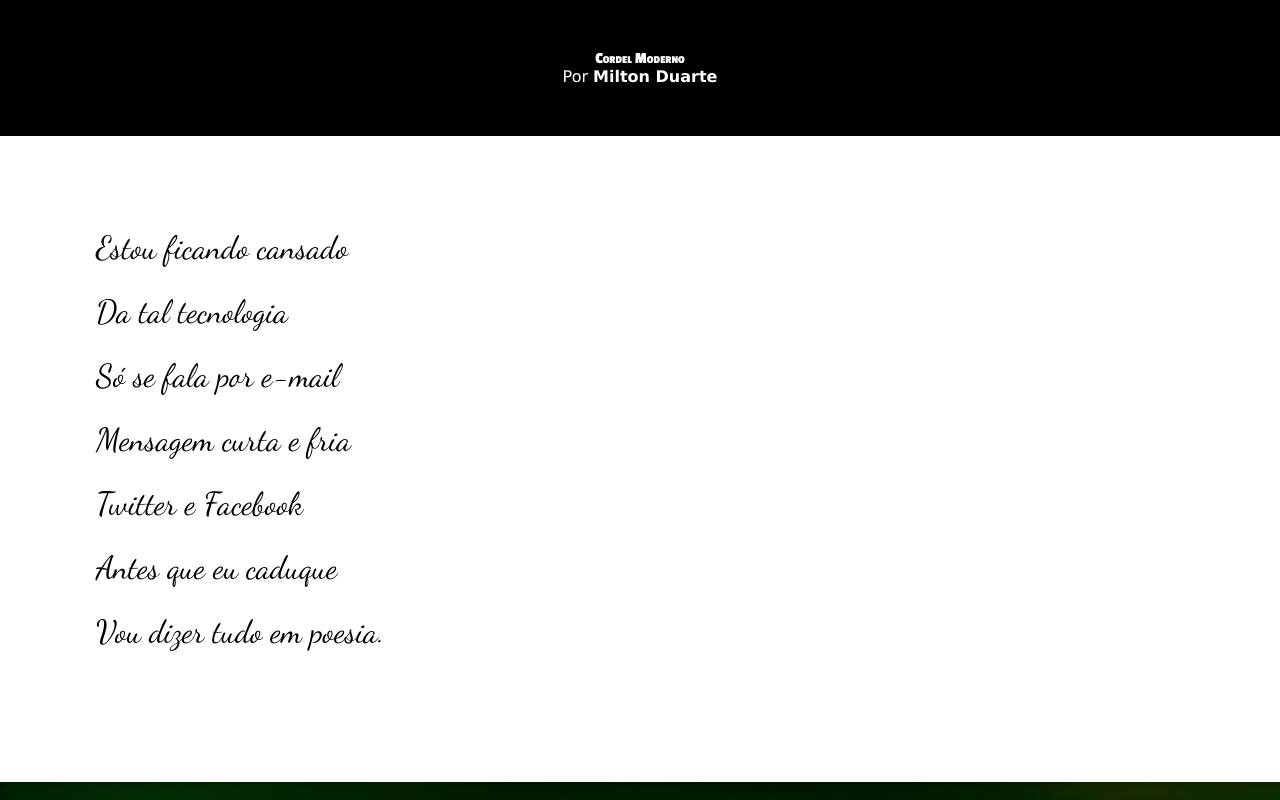
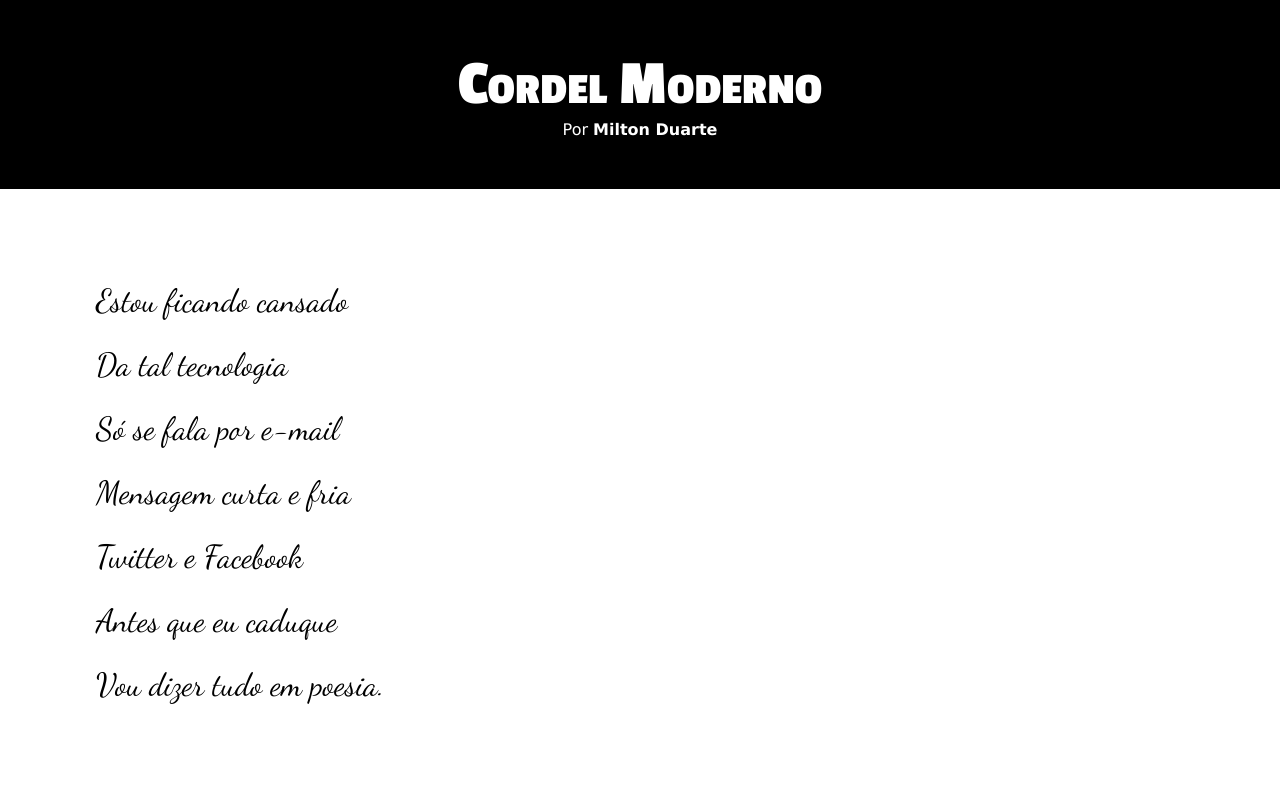
Before and after one commit to GalderioJaguara/html-css, a plain HTML site: page desafios/012/index.html in a window 1280 px wide. Shown: the top 800 px of the page. Drawn offline with Linux system fonts and the light colour scheme.

Commit message:
TITULO CONSERTADO

```diff
--- a/desafios/012/estilo/style.css
+++ b/desafios/012/estilo/style.css
@@ -26,6 +26,7 @@ header h1{
     padding-top: 50px;
     font-variant: small-caps;
     font-family: var(--fonte-titulo);
+    font-size: 4em;
 }
 
 header p {
```
